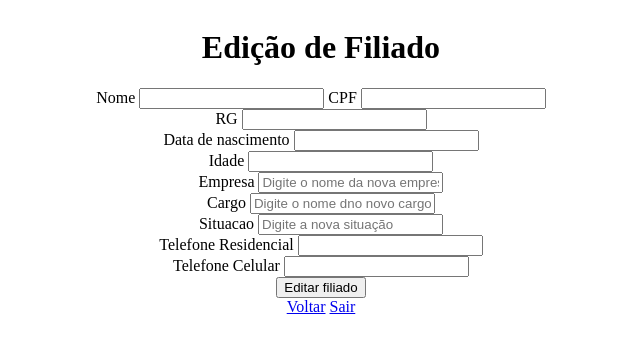
After one commit to paulyanaa/sindicatodosestagios, a PHP site: the page made by View/editar-filiado-view.php in a window 1280 px wide. The commit adds this page. Shown: the top 353 px of the page, without its empty margins (319-959 px from the left). Run offline with PHP 8.4, Linux system fonts and the light colour scheme; the template is opened without the code that fills it, so the values that code supplies are empty.

Commit message:
atualiza filiado

```diff
--- /dev/null
+++ b/View/editar-filiado-view.php
@@ -0,0 +1,76 @@
+<?php
+?>
+
+<!doctype html>
+<html lang="pt-br">
+<head>
+    <meta charset="UTF-8">
+    <meta name="viewport"
+          content="width=device-width, user-scalable=no, initial-scale=1.0, maximum-scale=1.0, minimum-scale=1.0">
+    <meta http-equiv="X-UA-Compatible" content="ie=edge">
+    <link rel="stylesheet" href="styles.css">
+    <title>Filiado - Edição</title>
+</head>
+<body>
+<main>
+    <h1>Edição de Filiado</h1>
+
+    <section class="container-form">
+        <form action="http://localhost/sindicatodosestagios/filiado/editarFiliado" method="post" enctype = "multipart/form-data">
+
+            <input type="hidden" name="flo_id" value="<?= $oFiliado->getIId() ?>">
+
+            <label for="nome">Nome</label>
+            <input type="text" name="flo_nome" value="<?= $oFiliado->getSNome()?>" readonly>
+
+
+            <label for="cpf">CPF</label>
+            <label>
+                <input type="text" name="flo_cpf" value="<?= $oFiliado->getSCPF()?>" readonly>
+            </label><br>
+
+            <label for="rg">RG</label>
+            <label>
+                <input type="text" name="flo_rg" value="<?= $oFiliado->getSRg()?>" readonly>
+            </label><br>
+
+            <label for="data_nascimento">Data de nascimento</label>
+            <label>
+                <input type="text"  value="<?= $oFiliado->getDataNascimentoFormatada()?>" readonly>
+                <input type="hidden" name="flo_data_nascimento" value="<?= $oFiliado->getSDataNascimentoBanco()?>">
+            </label><br>
+
+            <label for="idade">Idade</label>
+            <label>
+                <input type="text" name="flo_idade" value="<?= $oFiliado->getIIdade()?>" readonly>
+            </label><br>
+
+            <label for="empresa">Empresa</label>
+            <input type="text" id="empresa" name="flo_empresa" placeholder="Digite o nome da nova empresa" ><br>
+
+            <label for="cargo">Cargo</label>
+            <input type="text" id="cargo" name="flo_cargo" placeholder="Digite o nome dno novo cargo" ><br>
+
+            <label for="situacao">Situacao</label>
+            <input type="text" id="situacao" name="flo_situacao" placeholder="Digite a nova situação" ><br>
+
+            <label for="tel_residencial">Telefone Residencial</label>
+            <label>
+                <input type="text" name="flo_tel_residencial" value="<?= $oFiliado->getSTelResidencial()?>" readonly>
+            </label><br>
+
+            <label for="tel_celular">Telefone Celular</label>
+            <label>
+                <input type="text" name="flo_tel_celular" value="<?= $oFiliado->getSTelCelular()?>" readonly>
+            </label><br>
+
+            <input type="submit" name="cadastro" class="botao-cadastrar" value="Editar filiado"/>
+        </form>
+        <a class="botao-voltar" href="http://localhost/sindicatodosestagios/filiado/listar">Voltar</a>
+        <a class="botao-sair" href="http://localhost/sindicatodosestagios/usuario/logout">Sair</a>
+
+    </section>
+</main>
+
+</body>
+</html>
```
Also changed, not shown: Controller/FiliadoController.php (+33 -4 lines), Model/FiliadoDAO.php (+21 -2 lines), Model/FiliadoModel.php (+13 -6 lines), View/lista-filiados-view.php (+6 -1 lines).
